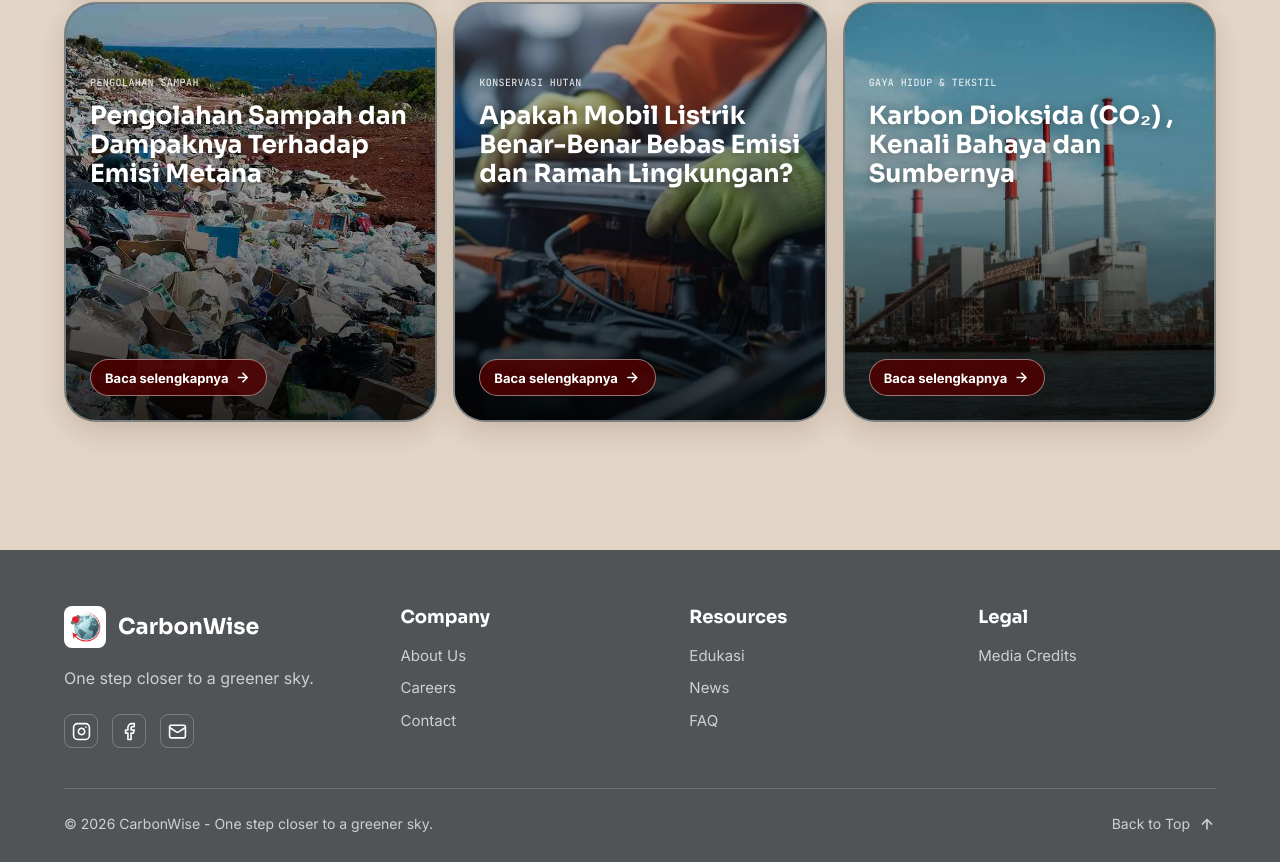
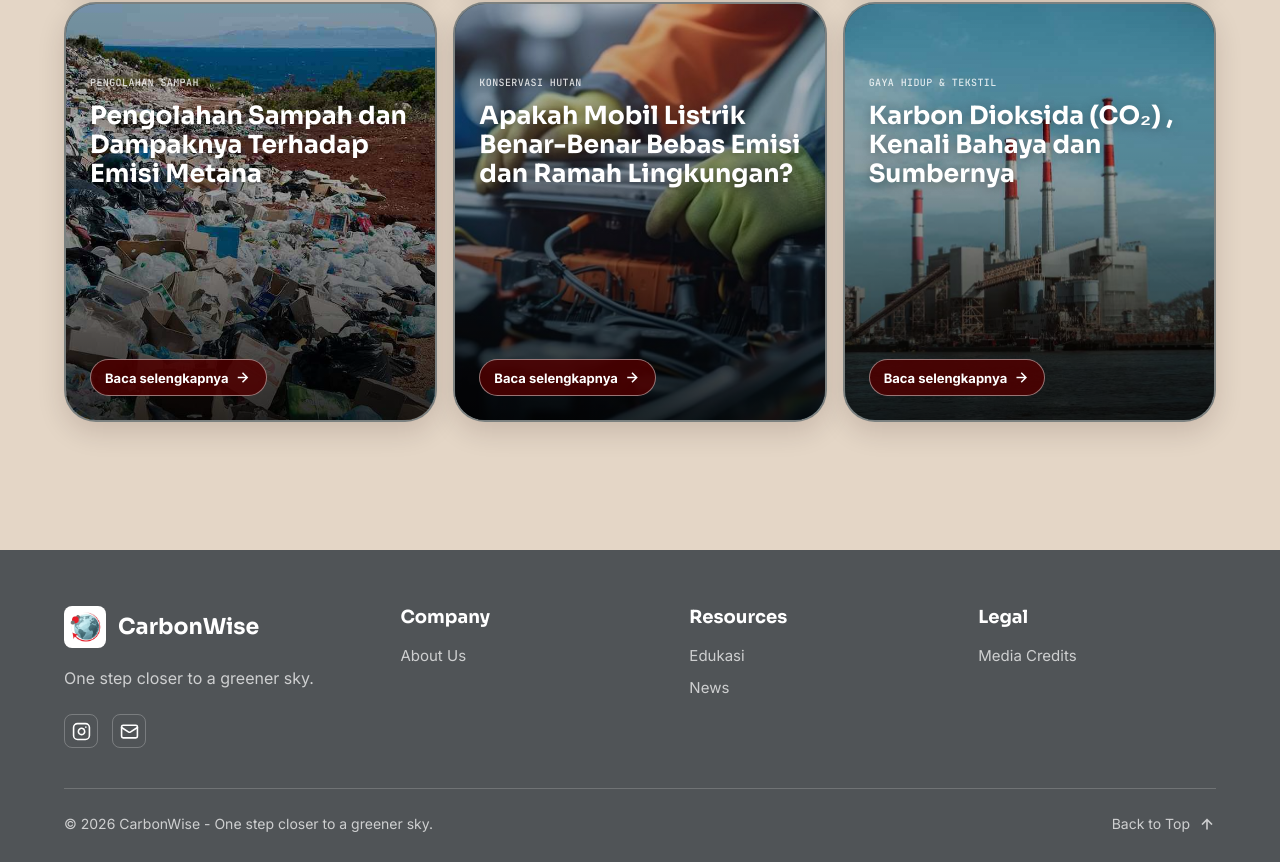
Before and after one commit to ariffrahmnn/carbon-wise, a React (Vite) app in the folder frontend/: page / in a window 1280 px wide. Shown: the part 2390-3252 px from the top of the page. Built offline with nearby package versions, Linux system fonts and the light colour scheme.

Commit message:
update footer

```diff
--- a/frontend/src/components/footer.jsx
+++ b/frontend/src/components/footer.jsx
@@ -23,9 +23,7 @@ function Footer() {
               <a href="https://www.instagram.com/h_diqiii?igsh=MTN1bWhtdzV1enhsdg==" target="_blank" rel="noopener noreferrer" aria-label="Instagram">
                 <svg xmlns="http://www.w3.org/2000/svg" width="19" height="19" viewBox="0 0 24 24" fill="none" stroke="currentColor" strokeWidth="2" strokeLinecap="round" strokeLinejoin="round" aria-hidden="true"><rect width="20" height="20" x="2" y="2" rx="5" ry="5"/><path d="M16 11.37A4 4 0 1 1 12.63 8 4 4 0 0 1 16 11.37z"/><line x1="17.5" x2="17.51" y1="6.5" y2="6.5"/></svg>
               </a>
-              <a href="#" aria-label="Facebook">
-                <svg xmlns="http://www.w3.org/2000/svg" width="19" height="19" viewBox="0 0 24 24" fill="none" stroke="currentColor" strokeWidth="2" strokeLinecap="round" strokeLinejoin="round" aria-hidden="true"><path d="M18 2h-3a5 5 0 0 0-5 5v3H7v4h3v8h4v-8h3l1-4h-4V7a1 1 0 0 1 1-1h3z"/></svg>
-              </a>
+
               <a href="mailto:ashshadiqihasbi@gmail.com" aria-label="Email">
                 <svg xmlns="http://www.w3.org/2000/svg" width="19" height="19" viewBox="0 0 24 24" fill="none" stroke="currentColor" strokeWidth="2" strokeLinecap="round" strokeLinejoin="round" aria-hidden="true"><rect width="20" height="16" x="2" y="4" rx="2"/><path d="m22 7-8.97 5.7a1.94 1.94 0 0 1-2.06 0L2 7"/></svg>
               </a>
@@ -35,15 +33,12 @@ function Footer() {
           <nav className="site-footer__nav" aria-label="Company">
             <h2>Company</h2>
             <a href="/about">About Us</a>
-            <a href="#">Careers</a>
-            <a href="#">Contact</a>
           </nav>
 
           <nav className="site-footer__nav" aria-label="Resources">
             <h2>Resources</h2>
             <a href="/#edukasi">Edukasi</a>
             <a href="/#news">News</a>
-            <a href="#">FAQ</a>
           </nav>
 
           <nav className="site-footer__nav" aria-label="Legal">
```
